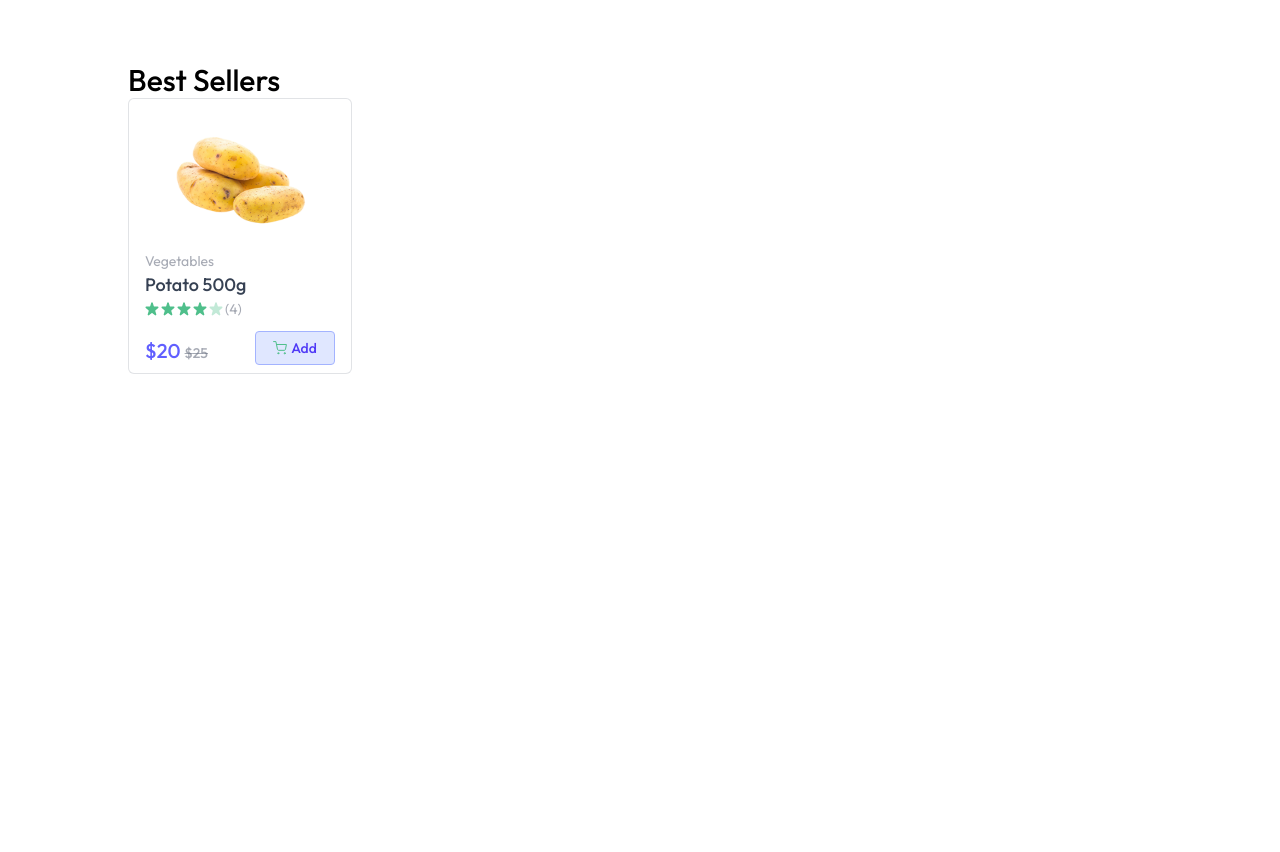
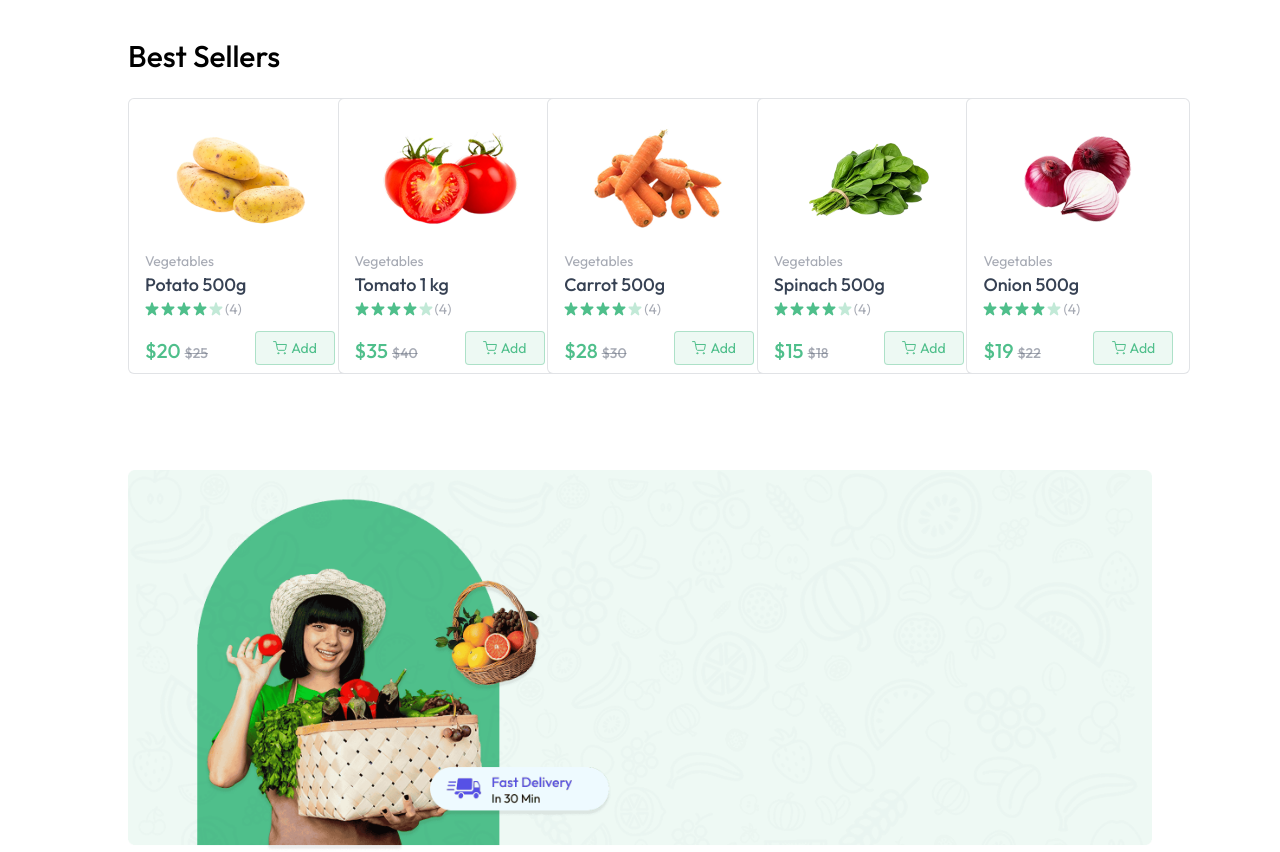
Before and after one commit to Maniha-dev/Green-Chart-MERN, a React (Vite) app in the folder client/: page / in a window 1280 px wide. Shown: the part 830-1682 px from the top of the page. Before the commit the page ends 1204 px from the top, so only its background shows below. Built offline with nearby package versions, Linux system fonts and the light colour scheme; a web font is replaced by a local one.

Commit message:
Added BottomBanner

```diff
--- a/client/src/App.jsx
+++ b/client/src/App.jsx
@@ -2,7 +2,7 @@ import React from 'react'
 import Navbar from './components/Navbar'
 import {Route, Routes,useLocation } from 'react-router-dom'
 import Home from  './pages/Home'
-import Toaster from 'react-hot-toast'
+import {Toaster} from 'react-hot-toast'
 
 const App = () =>{
 
--- a/client/src/components/BestSeller.jsx
+++ b/client/src/components/BestSeller.jsx
@@ -7,8 +7,10 @@ const BestSeller = () => {
     return (
         <div className='mt-16'>
             <p className='text-2xl md:text-3xl font-medium'>Best Sellers</p>
-            <div>
-                <ProductCard product={products[0]}/>
+            <div className='grid grid-cols-2 sm:grid-cols-3 md:grid-cols-4 gap-3 md:gap-6 lg:grid-cols-5 mt-6'>
+                {products.filter((product)=> product.inStock).slice(0,5).map((product, index)=>(
+                    <ProductCard key={index} product={product}/>
+                ))}
             </div>
         </div>
     )
--- /dev/null
+++ b/client/src/components/BottomBanner.jsx
@@ -0,0 +1,13 @@
+import React from 'react'
+import { assets } from '../assets/assets'
+
+const BottomBanner = () => {
+    return (
+        <div className='relative mt-24'>
+            <img src={assets.bottom_banner_image} alt="banner" className='w-full hidden md:block'/>
+            <img src={assets.bottom_banner_image_sm} alt="banner" className='w-full md:hidden'/>
+        </div>
+    )
+}
+
+export default BottomBanner
--- a/client/src/components/ProductCard.jsx
+++ b/client/src/components/ProductCard.jsx
@@ -24,23 +24,23 @@ const ProductCard = ({product}) => {
                     <p>(4)</p>
                 </div>
                 <div className="flex items-end justify-between mt-3">
-                    <p className="md:text-xl text-base font-medium text-indigo-500">
+                    <p className="md:text-xl text-base font-medium text-primary">
                        {currency} ${product.offerPrice} {"  "} <span className="text-gray-500/60 md:text-sm text-xs line-through"> {currency} ${product.price}</span>
                     </p>
-                    <div className="text-indigo-500">
+                    <div onClick={(e) => (e.stopPropagation() )} className="text-primary">
                         {!cartItems[product._id] ? (
-                            <button className="flex items-center justify-center gap-1 bg-indigo-100 border border-indigo-300 md:w-[80px] w-[64px] h-[34px] rounded text-indigo-600 font-medium" onClick={() => setCount(1)} >
+                        <button className="flex items-center justify-center gap-1 bg-primary/10 border border-primary/40 md:w-[80px] w-[64px] h-[34px] rounded cursor-pointer" onClick={() => addToCart(product._id)} >
 
                       <img src={assets.cart_icon} alt="cart_icon" />
                            Add
             </button>
                 ) : (
-                <div className="flex items-center justify-center gap-2 md:w-20 w-16 h-[34px] bg-indigo-500/25 rounded select-none">
-              <button onClick={() => setCount((prev) => Math.max(prev - 1, 0))} className="cursor-pointer text-md px-2 h-full">
+                <div className="flex items-center justify-center gap-2 md:w-20 w-16 h-[34px] bg-primary/25 rounded select-none">
+              <button onClick={() => {removeFromCart(product._id)}} className="cursor-pointer text-md px-2 h-full">
         -
               </button>
               <span className="w-5 text-center">{cartItems[product._id]}</span>
-               <button onClick={() => setCount((prev) => prev + 1)} className="cursor-pointer text-md px-2 h-full">
+               <button onClick={() => {addToCart(product._id )}} className="cursor-pointer text-md px-2 h-full">
                   +
                  </button>
                     </div>
--- a/client/src/context/AppContext.jsx
+++ b/client/src/context/AppContext.jsx
@@ -23,7 +23,7 @@ const fetchProducts = async () => {
 }
 
 // Add Product to Cart
-const addToCart = () => {
+const addToCart = (itemId) => {
     let cartData = structuredClone(cartItems);
 
     if(cartData[itemId]){
@@ -60,7 +60,7 @@ const removeFromCart = (itemId) => {
 }
 
     useEffect(()=>{
-        fetchProducts()
+        fetchProducts("")
     }, [])
 
 
--- a/client/src/pages/Home.jsx
+++ b/client/src/pages/Home.jsx
@@ -2,6 +2,7 @@ import React from "react"
 import MainBanner from "../components/MainBanner"
 import Categories from"../components/Categories"
 import BestSeller from "../components/BestSeller"
+import BottomBanner from "../components/BottomBanner"
 
 const Home = () =>{
     return(
@@ -9,6 +10,7 @@ const Home = () =>{
             <MainBanner/>
             <Categories/>
             <BestSeller/>
+            <BottomBanner/>
 
         </div>
     )
```
